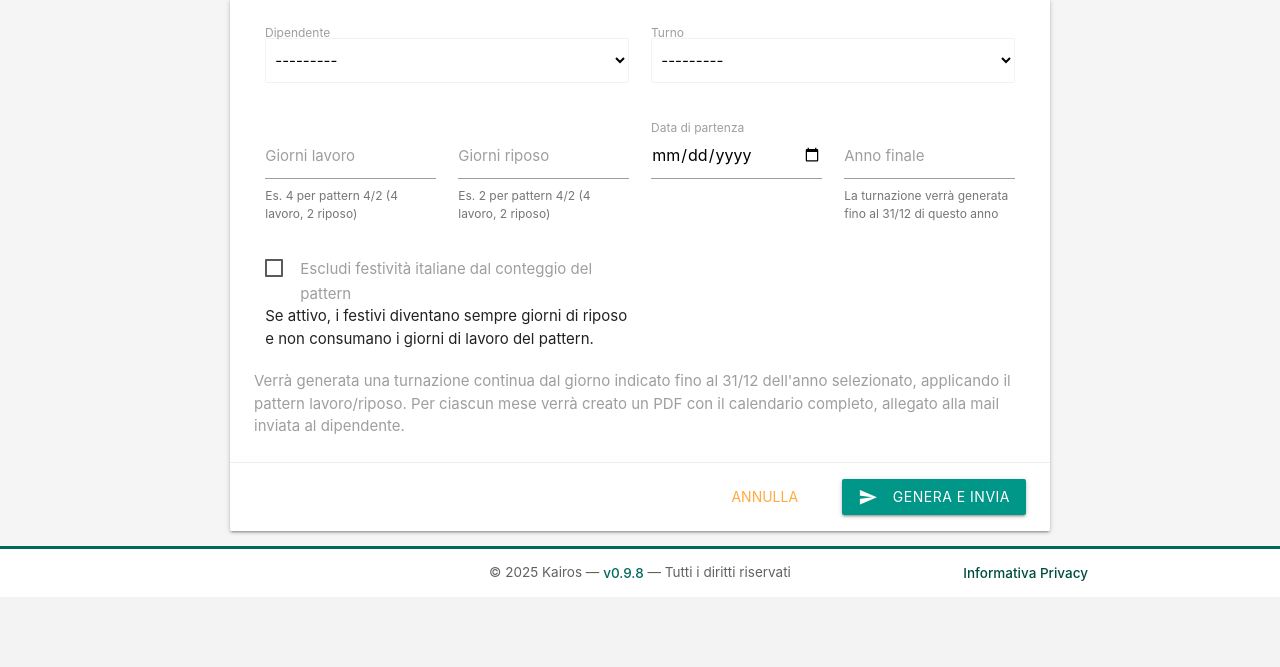
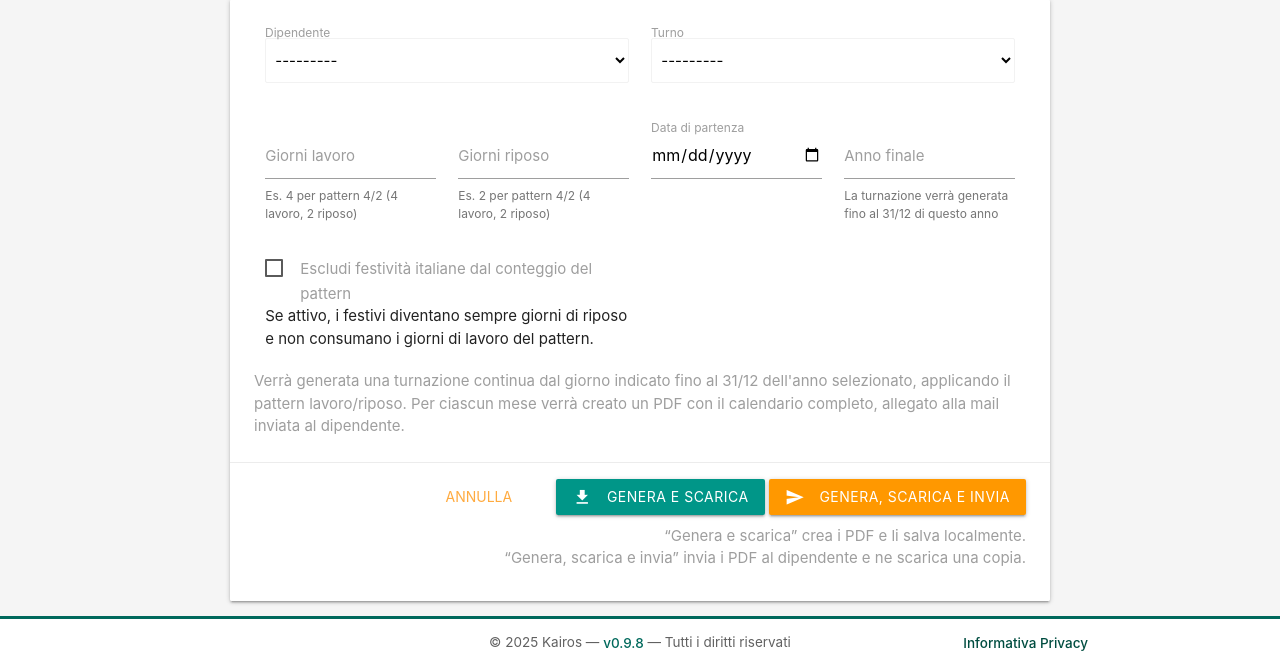
Before and after one commit to darkkillex/shiftplanner, a Django app: page /turni/previsione/ in a window 1280 px wide. Shown: the part 293-960 px from the top of the page. Before the commit the page ends 874 px from the top, so only its background shows below. Run offline with Django 5.2, Linux system fonts and the light colour scheme; a user stored in the database is signed in; tables that the repository leaves empty hold one stand-in row (values such as "Sample post"); one stand-in notice (Sample message) is shown.

Commit message:
feat(turn pattern forecast): inserito bottone che permette di generare la previsione e scaricare i pdf, senza che venga inoltrata alcuna email al dipendente interessato

```diff
--- a/core/views.py
+++ b/core/views.py
@@ -2129,3 +2129,74 @@ def turn_pattern_forecast(request):
     # GET
     form = TurnPatternForecastForm()
     return render(request, "turn_pattern_forecast.html", {"form": form})
+
+
+@login_required
+@user_passes_test(_is_staff_or_superuser)
+def turn_pattern_forecast_only_local_download(request):
+    if request.method == "POST":
+        form = TurnPatternForecastForm(request.POST)
+        if form.is_valid():
+            employee      = form.cleaned_data["employee"]
+            shift_type    = form.cleaned_data["shift_type"]
+            work_days     = form.cleaned_data["work_days"]
+            rest_days     = form.cleaned_data["rest_days"]
+            start_date    = form.cleaned_data["start_date"]
+            end_year      = form.cleaned_data["end_year"]
+            skip_holidays = form.cleaned_data.get("skip_holidays", False)
+
+            # 1) determina il ciclo dei turni in base a pattern e turno iniziale
+            shift_cycle = get_shift_cycle(shift_type, work_days, rest_days)
+
+            # 2) costruisci il pattern (data -> ShiftType | None)
+            pattern_map = build_pattern_map(
+                start_date,
+                end_year,
+                work_days,
+                rest_days,
+                shift_cycle,
+                skip_holidays=skip_holidays,
+            )
+
+            # 3) Genera PDF per ogni mese
+            attachments = []
+            start_year = start_date.year
+            for year in range(start_year, end_year + 1):
+                first_month = 1
+                last_month = 12
+                if year == start_year:
+                    first_month = start_date.month
+
+                for month in range(first_month, last_month + 1):
+                    rows = build_month_calendar_rows(pattern_map, employee, shift_type, year, month)
+                    pdf_bytes = render_forecast_pdf(employee, shift_type, year, month, rows)
+
+                    fname = f"turni_{employee.last_name}_{employee.first_name}_{year}_{month:02d}.pdf"
+                    attachments.append((fname, pdf_bytes, "application/pdf"))
+
+            # 4) Genera ZIP e scaricalo
+            zip_buffer = generate_forecast_zip(
+                employee=employee,
+                shift_type=shift_type,
+                start_date=start_date,
+                end_year=end_year,
+                work_days=work_days,
+                rest_days=rest_days,
+                skip_holidays=skip_holidays,
+                attachments=attachments,
+            )
+
+            safe_last = (employee.last_name or "Cognome").replace(" ", "_")
+            safe_first = (employee.first_name or "Nome").replace(" ", "_")
+            zip_filename = f"Previsione_turni_{safe_last}_{safe_first}_{end_year}.zip"
+
+            response = HttpResponse(zip_buffer.getvalue(), content_type="application/zip")
+            response["Content-Disposition"] = f'attachment; filename="{zip_filename}"'
+            return response
+
+        # form non valido
+        return render(request, "turn_pattern_forecast.html", {"form": form})
+
+    # GET
+    form = TurnPatternForecastForm()
+    return render(request, "turn_pattern_forecast.html", {"form": form})
--- a/shiftplanner/urls.py
+++ b/shiftplanner/urls.py
@@ -61,5 +61,7 @@ urlpatterns = [
     path("manuale-utente/", user_manual_view, name="user-manual"),
     path("employees/", views.employees_directory, name="employees-directory"),
     path("turni/previsione/", views.turn_pattern_forecast, name="turn_pattern_forecast"),
+    path("turni/previsione/download/", views.turn_pattern_forecast_only_local_download, name="turn_pattern_forecast_only_local_download",
+    ),
 
 ]
--- a/templates/turn_pattern_forecast.html
+++ b/templates/turn_pattern_forecast.html
@@ -99,9 +99,34 @@
 
     <div class="card-action right-align">
       <a href="{% url 'home' %}" class="btn-flat">Annulla</a>
-      <button type="submit" class="btn waves-effect waves-light teal">
-        <i class="material-icons left">send</i>Genera e invia
+
+        <!-- SOLO DOWNLOAD -->
+      <button
+        type="submit"
+        formaction="{% url 'turn_pattern_forecast_only_local_download' %}"
+        class="btn teal waves-effect waves-light"
+      >
+        <i class="material-icons left">download</i>
+        Genera e scarica
       </button>
+
+      <!-- INVIO + DOWNLOAD -->
+      <button
+        type="submit"
+        formaction="{% url 'turn_pattern_forecast' %}"
+        class="btn orange waves-effect waves-light"
+      >
+        <i class="material-icons left">send</i>
+        Genera, scarica e invia
+      </button>
+
+      <p class="grey-text" style="margin-top:10px;">
+        “Genera e scarica” crea i PDF e li salva localmente.
+        <br>
+        “Genera, scarica e invia” invia i PDF al dipendente e ne scarica una copia.
+      </p>
+
+
     </div>
   </form>
 </div>
@@ -114,6 +139,15 @@
     if (window.M && M.FormSelect) {
       M.FormSelect.init(selects);
     }
+
+    {% if messages %}
+      {% for message in messages %}
+        M.toast({
+          html: "{{ message|escapejs }}",
+          classes: "{{ message.tags }}"
+        });
+      {% endfor %}
+    {% endif %}
   });
 </script>
 {% endblock %}
```
